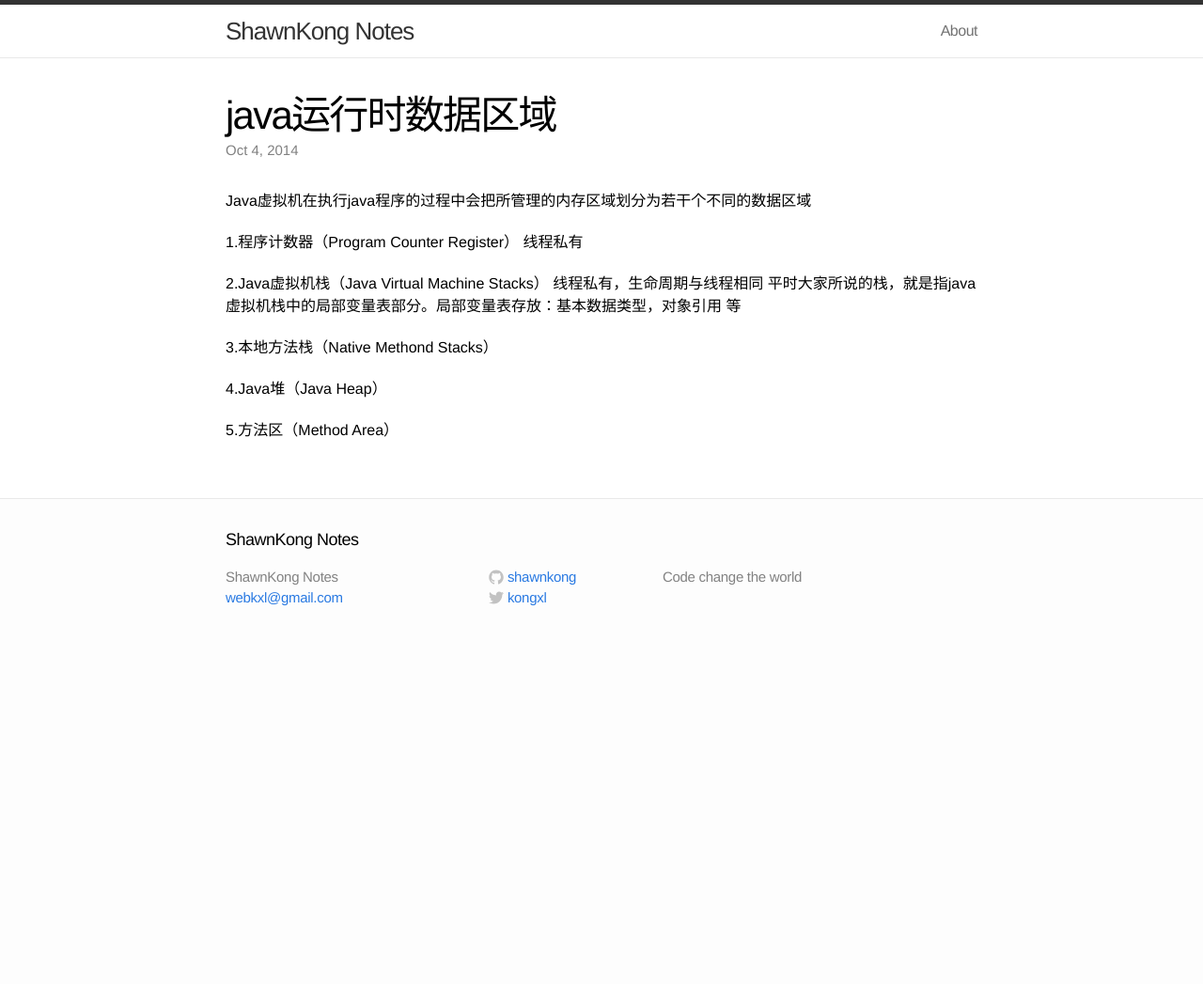
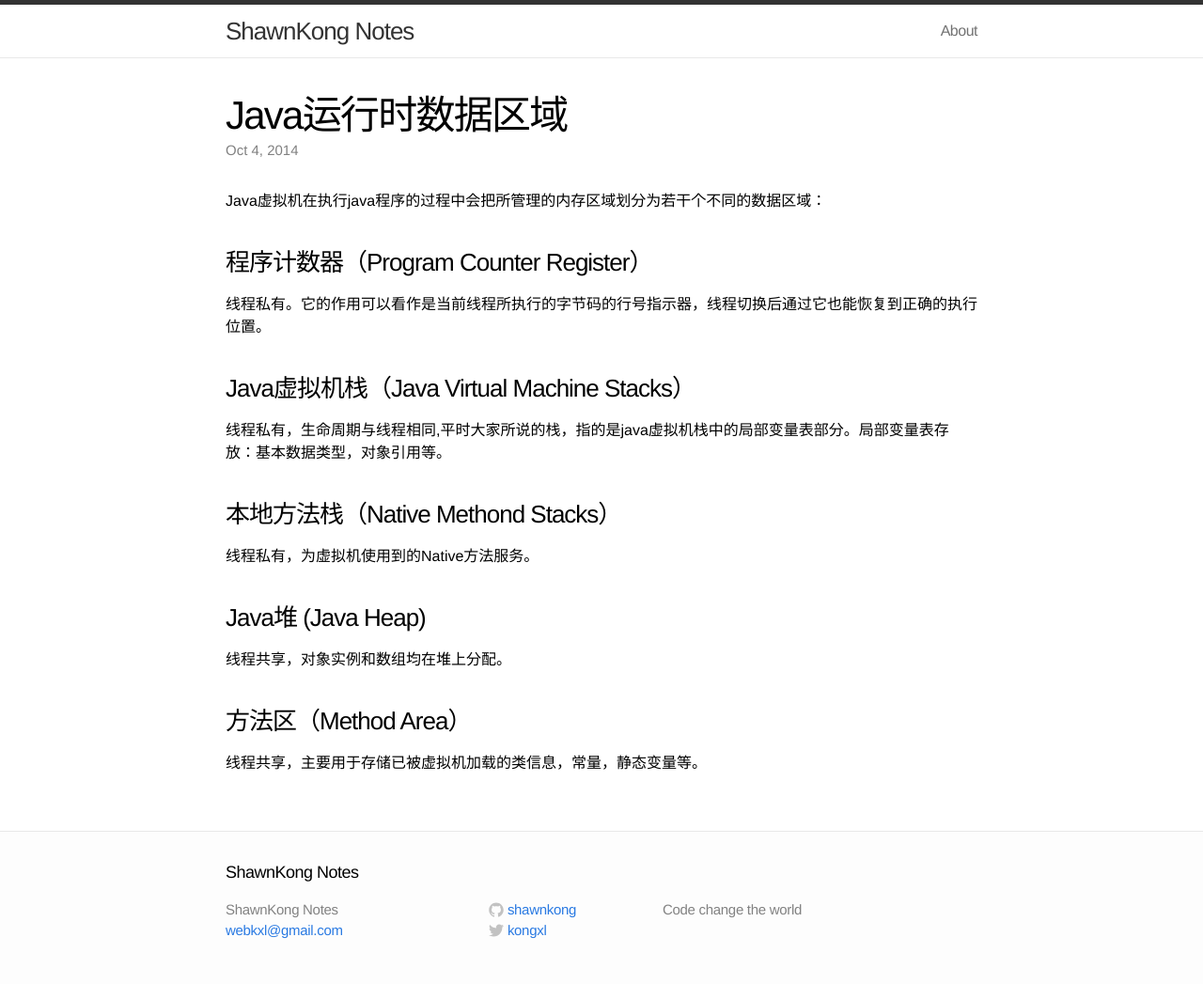
Before and after one commit to shawnkong/shawnkong.github.io, a Jekyll site: the page built from _posts/2014-10-04-java-runtime-data-area.md, in a window 1280 px wide. Shown: the whole page at 94% size. Built offline with Jekyll 4.4.1, drawn with Linux system fonts in a browser that asks for light colours; before the commit the page ends 900 px from its top, so only the background shows below that.

Commit message:
modify post

```diff
--- a/_posts/2014-10-04-java-runtime-data-area.md
+++ b/_posts/2014-10-04-java-runtime-data-area.md
@@ -1,19 +1,21 @@
 ---
 layout: post
-title: java运行时数据区域
+title: Java运行时数据区域
 ---
 
-Java虚拟机在执行java程序的过程中会把所管理的内存区域划分为若干个不同的数据区域
+Java虚拟机在执行java程序的过程中会把所管理的内存区域划分为若干个不同的数据区域：
 
-1.程序计数器（Program Counter Register）
-      线程私有
+### 程序计数器（Program Counter Register）
+线程私有。它的作用可以看作是当前线程所执行的字节码的行号指示器，线程切换后通过它也能恢复到正确的执行位置。
 
-2.Java虚拟机栈（Java Virtual Machine Stacks）
-      线程私有，生命周期与线程相同
-      平时大家所说的栈，就是指java虚拟机栈中的局部变量表部分。局部变量表存放：基本数据类型，对象引用 等
+###Java虚拟机栈（Java Virtual Machine Stacks）
+线程私有，生命周期与线程相同,平时大家所说的栈，指的是java虚拟机栈中的局部变量表部分。局部变量表存放：基本数据类型，对象引用等。
 
-3.本地方法栈（Native Methond Stacks）
+###本地方法栈（Native Methond Stacks）
+线程私有，为虚拟机使用到的Native方法服务。
 
-4.Java堆（Java Heap）
+###Java堆 (Java Heap)
+线程共享，对象实例和数组均在堆上分配。
 
-5.方法区（Method Area）
+###方法区（Method Area）
+线程共享，主要用于存储已被虚拟机加载的类信息，常量，静态变量等。
```
